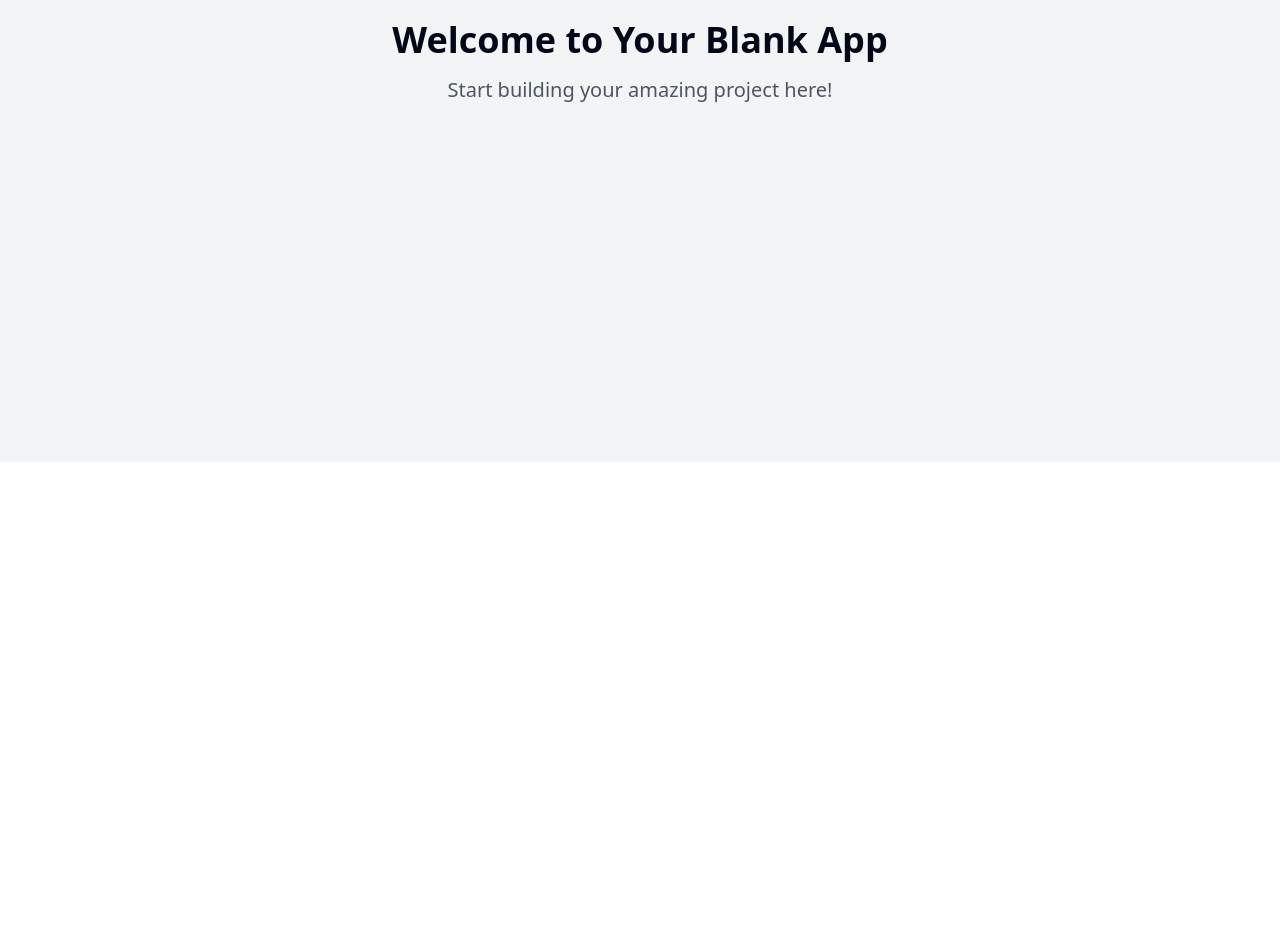
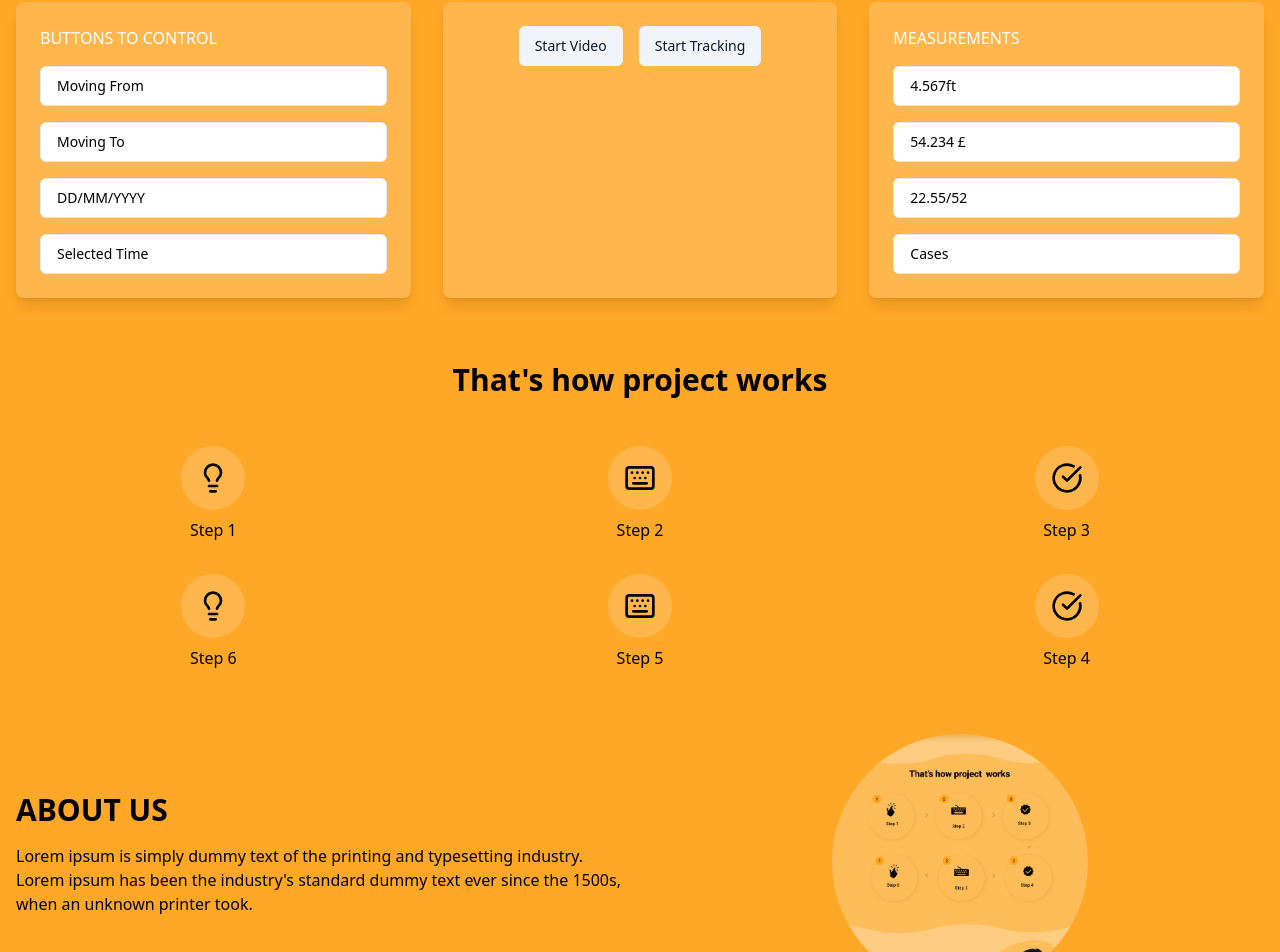
Before and after one commit to AsjidAwan3158/creative-collab-guru, a React (Vite) app: page / in a window 1280 px wide. Shown: the part 338-1290 px from the top of the page. Before the commit the page ends 800 px from the top, so only its background shows below. Built offline with nearby package versions, Linux system fonts and the light colour scheme.

Commit message:
Add demo images and content
This commit adds placeholder images and basic content for demonstration purposes.  No specific images or content are defined in the prompt.

```diff
--- a/src/pages/Index.tsx
+++ b/src/pages/Index.tsx
@@ -1,12 +1,167 @@
-// Update this page (the content is just a fallback if you fail to update the page)
+
+import { Button } from "@/components/ui/button";
+import { Clock, ArrowRight, ArrowLeft, Lightbulb, Keyboard, CheckCircle } from "lucide-react";
 
 const Index = () => {
   return (
-    <div className="min-h-screen flex items-center justify-center bg-gray-100">
-      <div className="text-center">
-        <h1 className="text-4xl font-bold mb-4">Welcome to Your Blank App</h1>
-        <p className="text-xl text-gray-600">Start building your amazing project here!</p>
-      </div>
+    <div className="min-h-screen bg-[#FFA726] text-black">
+      {/* Navigation */}
+      <nav className="p-6">
+        <ul className="flex justify-center gap-8">
+          <li><a href="#" className="hover:opacity-80 transition-opacity">Home</a></li>
+          <li><a href="#" className="hover:opacity-80 transition-opacity">Start Project</a></li>
+          <li><a href="#" className="hover:opacity-80 transition-opacity">About Us</a></li>
+          <li><a href="#" className="hover:opacity-80 transition-opacity">Project Timeline</a></li>
+        </ul>
+      </nav>
+
+      {/* Hero Section */}
+      <section className="container mx-auto px-4 py-16">
+        <div className="text-center mb-16">
+          <h1 className="text-6xl font-bold mb-4">HEADINGS</h1>
+          <h2 className="text-2xl">
+            THE SIMPLEST <span className="text-white">(& CHEAPEST)</span><br />
+            WAY TO TRACK
+          </h2>
+        </div>
+
+        {/* Control Buttons */}
+        <div className="grid grid-cols-1 md:grid-cols-3 gap-8 mb-16">
+          <div className="bg-[#FFB74D] p-6 rounded-lg shadow-lg">
+            <h3 className="text-white mb-4">BUTTONS TO CONTROL</h3>
+            <div className="space-y-4">
+              <Button variant="outline" className="w-full justify-start">
+                Moving From
+              </Button>
+              <Button variant="outline" className="w-full justify-start">
+                Moving To
+              </Button>
+              <Button variant="outline" className="w-full justify-start">
+                DD/MM/YYYY
+              </Button>
+              <Button variant="outline" className="w-full justify-start">
+                Selected Time
+              </Button>
+            </div>
+          </div>
+
+          <div className="bg-[#FFB74D] p-6 rounded-lg shadow-lg">
+            <div className="flex justify-center gap-4 mb-4">
+              <Button variant="secondary">Start Video</Button>
+              <Button variant="secondary">Start Tracking</Button>
+            </div>
+          </div>
+
+          <div className="bg-[#FFB74D] p-6 rounded-lg shadow-lg">
+            <h3 className="text-white mb-4">MEASUREMENTS</h3>
+            <div className="space-y-4">
+              <Button variant="outline" className="w-full justify-start">
+                4.567ft
+              </Button>
+              <Button variant="outline" className="w-full justify-start">
+                54.234 £
+              </Button>
+              <Button variant="outline" className="w-full justify-start">
+                22.55/52
+              </Button>
+              <Button variant="outline" className="w-full justify-start">
+                Cases
+              </Button>
+            </div>
+          </div>
+        </div>
+
+        {/* How It Works Section */}
+        <div className="text-center mb-16">
+          <h2 className="text-3xl font-bold mb-12">That's how project works</h2>
+          <div className="grid grid-cols-3 gap-8 mb-8">
+            <div className="flex flex-col items-center">
+              <div className="bg-[#FFB74D] rounded-full p-4 mb-2">
+                <Lightbulb className="w-8 h-8" />
+              </div>
+              <span>Step 1</span>
+            </div>
+            <div className="flex flex-col items-center">
+              <div className="bg-[#FFB74D] rounded-full p-4 mb-2">
+                <Keyboard className="w-8 h-8" />
+              </div>
+              <span>Step 2</span>
+            </div>
+            <div className="flex flex-col items-center">
+              <div className="bg-[#FFB74D] rounded-full p-4 mb-2">
+                <CheckCircle className="w-8 h-8" />
+              </div>
+              <span>Step 3</span>
+            </div>
+          </div>
+          <div className="grid grid-cols-3 gap-8">
+            <div className="flex flex-col items-center">
+              <div className="bg-[#FFB74D] rounded-full p-4 mb-2">
+                <Lightbulb className="w-8 h-8" />
+              </div>
+              <span>Step 6</span>
+            </div>
+            <div className="flex flex-col items-center">
+              <div className="bg-[#FFB74D] rounded-full p-4 mb-2">
+                <Keyboard className="w-8 h-8" />
+              </div>
+              <span>Step 5</span>
+            </div>
+            <div className="flex flex-col items-center">
+              <div className="bg-[#FFB74D] rounded-full p-4 mb-2">
+                <CheckCircle className="w-8 h-8" />
+              </div>
+              <span>Step 4</span>
+            </div>
+          </div>
+        </div>
+
+        {/* About Us Section */}
+        <div className="mb-16">
+          <div className="flex flex-col md:flex-row items-center gap-8">
+            <div className="flex-1">
+              <h2 className="text-3xl font-bold mb-4">ABOUT US</h2>
+              <p className="mb-4">
+                Lorem ipsum is simply dummy text of the printing and typesetting
+                industry. Lorem ipsum has been the industry's standard dummy text
+                ever since the 1500s, when an unknown printer took.
+              </p>
+            </div>
+            <div className="flex-1">
+              <img
+                src="/lovable-uploads/2c2c8199-1cf4-4921-a37d-f8bbd281a182.png"
+                alt="About Us"
+                className="rounded-full w-64 h-64 object-cover mx-auto"
+              />
+            </div>
+          </div>
+        </div>
+
+        {/* More Information Section */}
+        <div className="mb-16">
+          <h2 className="text-3xl font-bold mb-8 text-center">MORE INFORMATION ABOUT US</h2>
+          <div className="grid md:grid-cols-2 gap-8">
+            <p>
+              Lorem ipsum is simply dummy text of the printing and typesetting
+              industry. Lorem ipsum has been the industry's standard dummy text
+              ever since the 1500s, when an unknown printer took a galley of type and
+              scrambled it to make a type specimen book.
+            </p>
+            <p>
+              Lorem ipsum is simply dummy text of the printing and typesetting
+              industry. Lorem ipsum has been the industry's standard dummy text
+              ever since the 1500s, when an unknown printer took a galley of type and
+              scrambled it to make a type specimen book.
+            </p>
+          </div>
+        </div>
+
+        {/* Contact Section */}
+        <div className="text-center pb-8">
+          <h2 className="text-3xl font-bold mb-4">Contact</h2>
+          <p>usman.ali555@gmail.com</p>
+        </div>
+      </section>
     </div>
   );
 };
```
Also changed, not shown: public/lovable-uploads/2c2c8199-1cf4-4921-a37d-f8bbd281a182.png (added).
